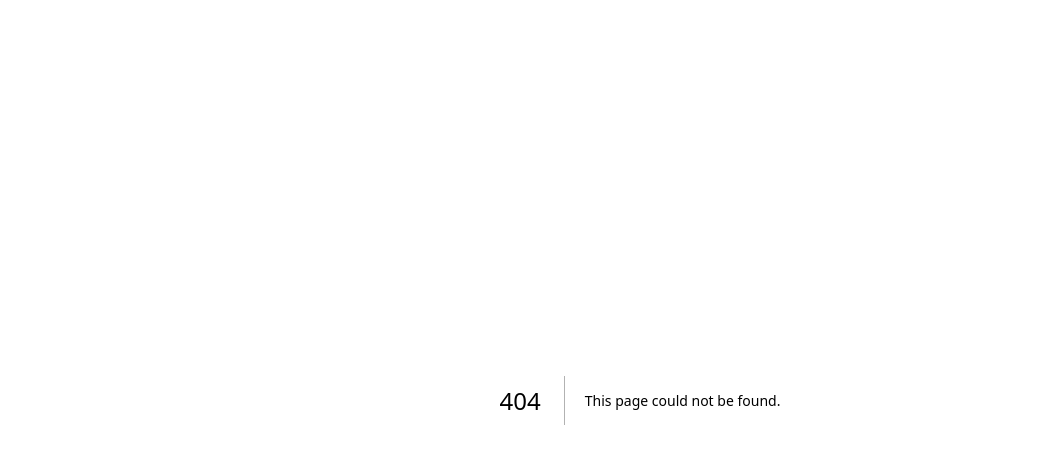
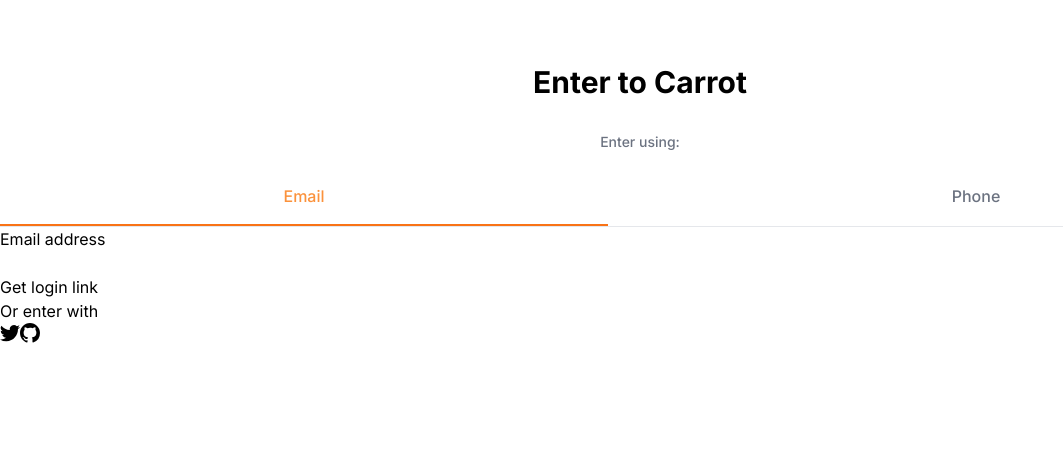
Before and after one commit to osh612/carrot-market, a Next.js app: page /enter in a window 1280 px wide. Before the commit this address had no page. Shown: the top 464 px of the page, without its empty margins (0-1063 px from the left). Built offline with nearby package versions, Linux system fonts and the light colour scheme.

Commit message:
new enter page

```diff
--- /dev/null
+++ b/app/enter/page.tsx
@@ -0,0 +1,94 @@
+'use client'
+
+import { useState } from "react";
+
+function cls(...classnames:string[]) {
+  return classnames.join(" ");
+}
+
+
+export default function Enter() {
+  const [method, setMethod] = useState<"email" | "phone">("email");
+  const onEmailClick = () => setMethod("email");
+  const onPhoneClick = () => setMethod("phone");
+  return (
+    <div className="mt-16">
+      <h3 className="text-3xl font-bold text-center">Enter to Carrot</h3>
+      <div className="mt-8">
+        <div className="flex flex-col items-center">
+          <h5 className="text-sm text-gray-500 font-medium">Enter using:</h5>
+          <div className="grid border-b w-full mt-8 grid-cols-2 gap-16">
+            <button
+              className={ cls(
+                "pb-4 font-medium border-b-2",
+                method === "email"
+                ? "border-orange-500 text-orange-400"
+                : "border-transparent text-gray-500"
+              )}
+              onClick={onEmailClick}>Email</button>
+            <button className={ cls(
+                "pb-4 font-medium border-b-2",
+                method === "phone"
+                ? "border-orange-500 text-orange-400"
+                : "border-transparent text-gray-500"
+              )}
+              onClick={onPhoneClick}>Phone</button>
+          </div>
+        </div>
+        <form>
+          <label>
+            {method === "email" ? "Email address" : null}
+            {method === "phone" ? "Phone number" : null}
+          </label>
+          <div>
+            {method === "email" ? <input type="email" required /> : null}
+            {method === "phone" ? (
+              <div>
+                <span>+82</span>
+                <input type="number" required />
+              </div>
+            ) : null}
+          </div>
+          <button>
+            {method === "email" ? "Get login link" : null}
+            {method === "phone" ? "Get one-time password" : null}
+          </button>
+        </form>
+        <div>
+          <div>
+            <div />
+            <div>
+              <span>Or enter with</span>
+            </div>
+          </div>
+          <div>
+            <button>
+              <svg
+                className="w-5 h-5"
+                aria-hidden="true"
+                fill="currentColor"
+                viewBox="0 0 20 20"
+              >
+                <path d="M6.29 18.251c7.547 0 11.675-6.253 11.675-11.675 0-.178 0-.355-.012-.53A8.348 8.348 0 0020 3.92a8.19 8.19 0 01-2.357.646 4.118 4.118 0 001.804-2.27 8.224 8.224 0 01-2.605.996 4.107 4.107 0 00-6.993 3.743 11.65 11.65 0 01-8.457-4.287 4.106 4.106 0 001.27 5.477A4.073 4.073 0 01.8 7.713v.052a4.105 4.105 0 003.292 4.022 4.095 4.095 0 01-1.853.07 4.108 4.108 0 003.834 2.85A8.233 8.233 0 010 16.407a11.616 11.616 0 006.29 1.84" />
+              </svg>
+            </button>
+            <button>
+              <svg
+                className="w-5 h-5"
+                aria-hidden="true"
+                fill="currentColor"
+                viewBox="0 0 20 20"
+              >
+                <path
+                  fillRule="evenodd"
+                  d="M10 0C4.477 0 0 4.484 0 10.017c0 4.425 2.865 8.18 6.839 9.504.5.092.682-.217.682-.483 0-.237-.008-.868-.013-1.703-2.782.605-3.369-1.343-3.369-1.343-.454-1.158-1.11-1.466-1.11-1.466-.908-.62.069-.608.069-.608 1.003.07 1.531 1.032 1.531 1.032.892 1.53 2.341 1.088 2.91.832.092-.647.35-1.088.636-1.338-2.22-.253-4.555-1.113-4.555-4.951 0-1.093.39-1.988 1.029-2.688-.103-.253-.446-1.272.098-2.65 0 0 .84-.27 2.75 1.026A9.564 9.564 0 0110 4.844c.85.004 1.705.115 2.504.337 1.909-1.296 2.747-1.027 2.747-1.027.546 1.379.203 2.398.1 2.651.64.7 1.028 1.595 1.028 2.688 0 3.848-2.339 4.695-4.566 4.942.359.31.678.921.678 1.856 0 1.338-.012 2.419-.012 2.747 0 .268.18.58.688.482A10.019 10.019 0 0020 10.017C20 4.484 15.522 0 10 0z"
+                  clipRule="evenodd"
+                />
+              </svg>
+            </button>
+          </div>
+        </div>
+      </div>
+    </div>
+  );
+}
--- a/app/page.tsx
+++ b/app/page.tsx
@@ -1,7 +1,7 @@
 export default function Home() {
   return(
-  <div className="bg-red-500">
-    <h1 className="text-black-500">it works</h1>
-  </div>
+    <div>
+
+    </div>
     )
 }
```
